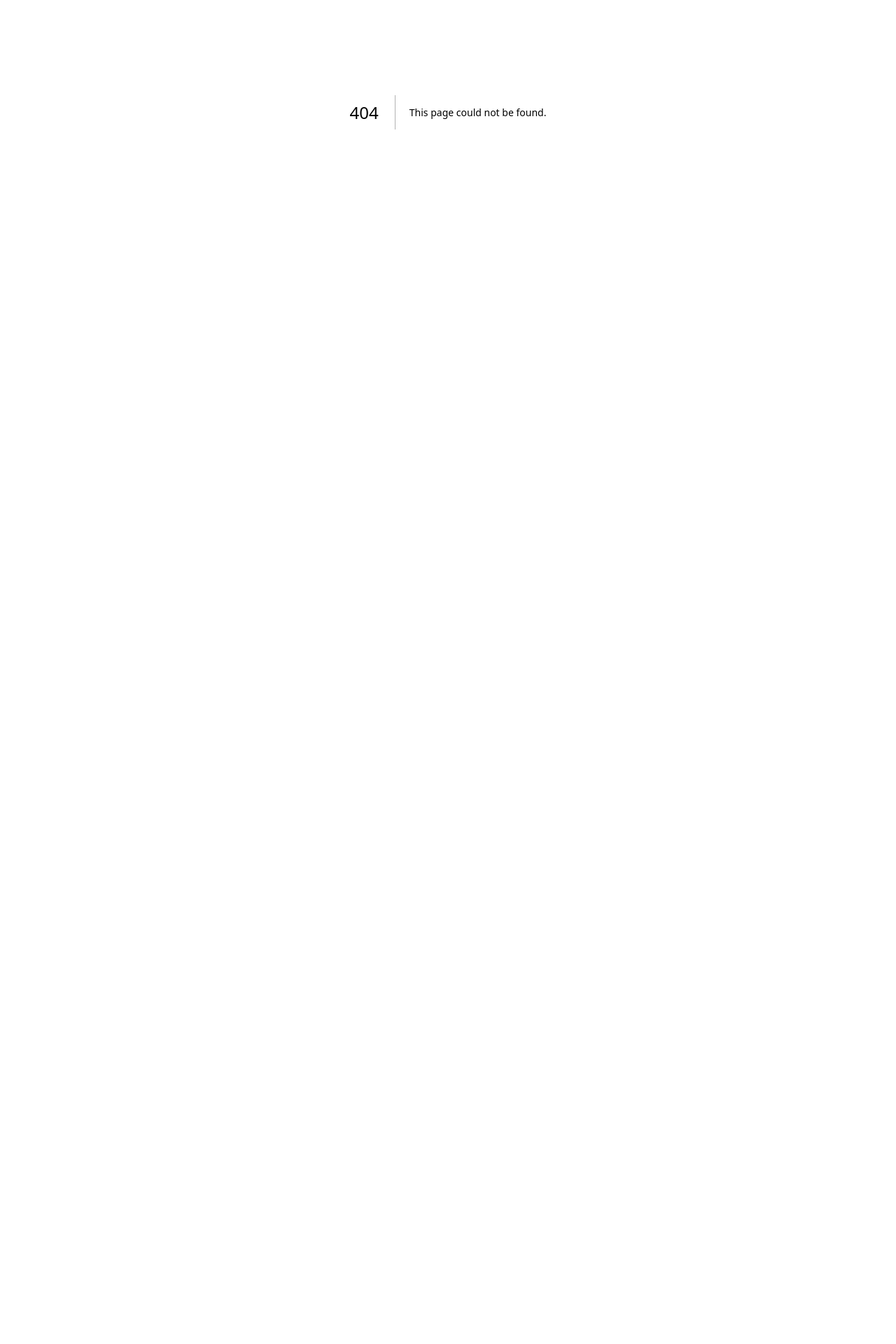
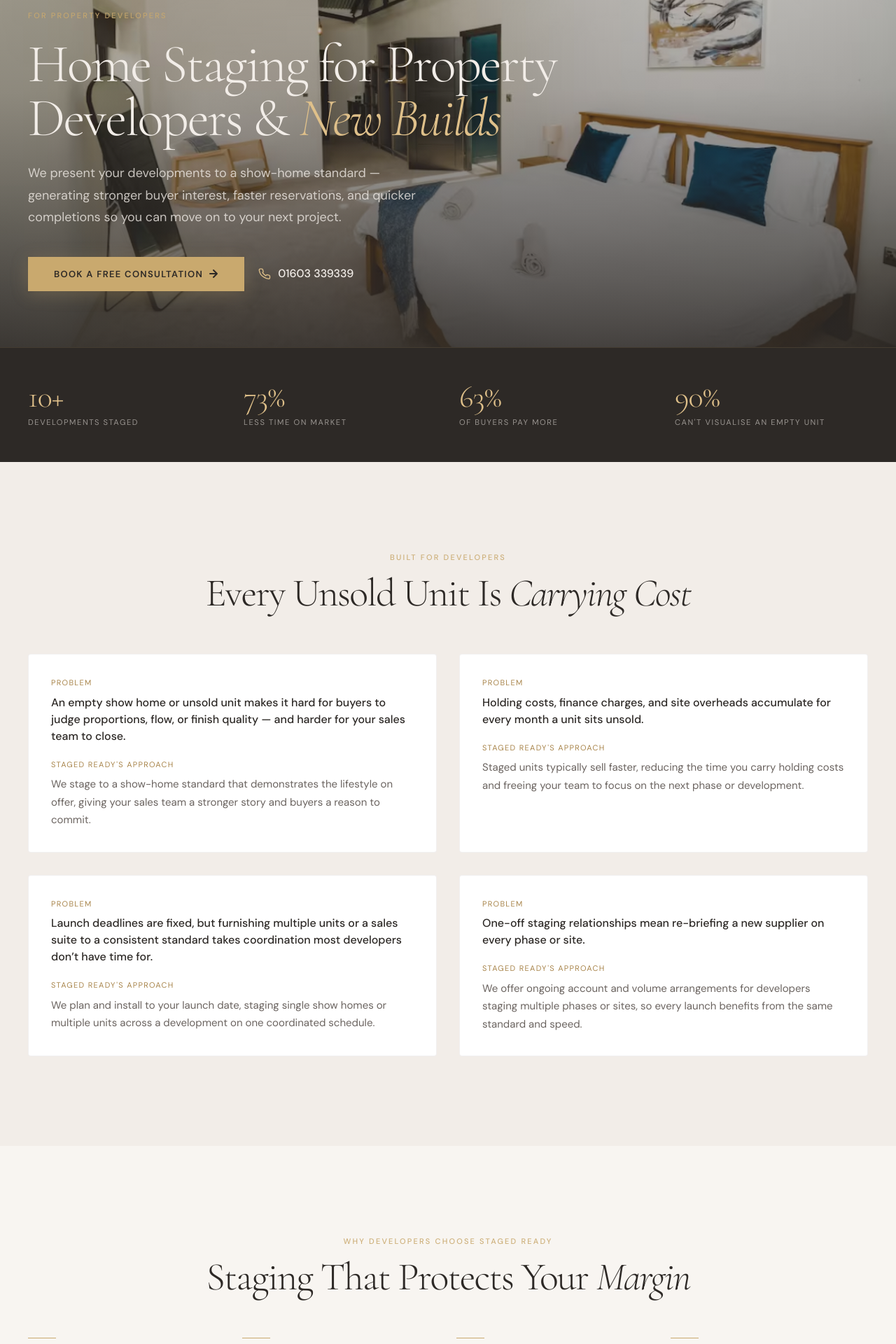
Before and after one commit to vad-cmyk/Staged-Ready-website, a Next.js app: page /developer-home-staging in a window 1280 px wide. Before the commit this address had no page. Shown: the part 240-2160 px from the top of the page at 70% size. Before the commit the page ends 800 px from the top, so only its background shows below. Built offline with nearby package versions, Linux system fonts and the light colour scheme.

Commit message:
Add /developer-home-staging landing page (Phase 3)

```diff
--- /dev/null
+++ b/app/developer-home-staging/page.tsx
@@ -0,0 +1,102 @@
+import type { Metadata } from 'next';
+import Header from '@/components/Header';
+import Footer from '@/components/Footer';
+import Lightbox from '@/components/Lightbox';
+import LandingHero from '@/components/landing/LandingHero';
+import TrustBar from '@/components/landing/TrustBar';
+import ProblemSolution from '@/components/landing/ProblemSolution';
+import Benefits from '@/components/landing/Benefits';
+import ProcessCondensed from '@/components/landing/ProcessCondensed';
+import PortfolioStrip from '@/components/landing/PortfolioStrip';
+import Reviews from '@/components/Reviews';
+import FAQAccordion from '@/components/landing/FAQAccordion';
+import FinalCTA from '@/components/landing/FinalCTA';
+
+export const metadata: Metadata = {
+  title: 'Home Staging for Property Developers & New Builds | Staged Ready',
+  description: 'Show-home standard staging for property developers and new-build sales suites in Norfolk. Sell faster, present to a higher standard, move to your next project sooner.',
+  alternates: { canonical: 'https://stagedready.com/developer-home-staging' },
+  openGraph: {
+    title: 'Home Staging for Property Developers & New Builds',
+    description: 'Show-home standard staging that helps developers sell faster and move to the next project sooner.',
+    url: 'https://stagedready.com/developer-home-staging',
+    images: ['/brand_assets/IMG_1600.jpg'],
+  },
+};
+
+export default function DeveloperHomeStagingPage() {
+  return (
+    <>
+      <Header />
+      <main>
+        <LandingHero
+          eyebrow="For Property Developers"
+          heading={<>Home Staging for Property<br />Developers &amp; <em style={{ fontStyle: 'italic', color: '#DFC08A' }}>New Builds</em></>}
+          subhead="We present your developments to a show-home standard — generating stronger buyer interest, faster reservations, and quicker completions so you can move on to your next project."
+          ctaLabel="Book a Free Consultation"
+          ctaHref="#contact"
+          heroImage="/brand_assets/IMG_1600.jpg"
+        />
+        <TrustBar
+          stats={[
+            { value: '10+', label: 'Developments Staged' },
+            { value: '73%', label: 'Less Time on Market' },
+            { value: '63%', label: 'Of Buyers Pay More' },
+            { value: '90%', label: "Can't Visualise an Empty Unit" },
+          ]}
+        />
+        <ProblemSolution
+          eyebrow="Built for Developers"
+          heading={<>Every Unsold Unit Is <em style={{ fontStyle: 'italic' }}>Carrying Cost</em></>}
+          pairs={[
+            {
+              problem: 'An empty show home or unsold unit makes it hard for buyers to judge proportions, flow, or finish quality — and harder for your sales team to close.',
+              solution: 'We stage to a show-home standard that demonstrates the lifestyle on offer, giving your sales team a stronger story and buyers a reason to commit.',
+            },
+            {
+              problem: 'Holding costs, finance charges, and site overheads accumulate for every month a unit sits unsold.',
+              solution: 'Staged units typically sell faster, reducing the time you carry holding costs and freeing your team to focus on the next phase or development.',
+            },
+            {
+              problem: 'Launch deadlines are fixed, but furnishing multiple units or a sales suite to a consistent standard takes coordination most developers don’t have time for.',
+              solution: 'We plan and install to your launch date, staging single show homes or multiple units across a development on one coordinated schedule.',
+            },
+            {
+              problem: 'One-off staging relationships mean re-briefing a new supplier on every phase or site.',
+              solution: 'We offer ongoing account and volume arrangements for developers staging multiple phases or sites, so every launch benefits from the same standard and speed.',
+            },
+          ]}
+        />
+        <Benefits
+          eyebrow="Why Developers Choose Staged Ready"
+          heading={<>Staging That Protects Your <em style={{ fontStyle: 'italic' }}>Margin</em></>}
+          items={[
+            { title: 'Show-Home Standard', description: 'Every unit is presented to the standard buyers expect from a show home — supporting premium pricing and faster reservations.' },
+            { title: 'Launch-Deadline Ready', description: 'We plan installation around your launch or completion date, including multi-unit developments on a single schedule.' },
+            { title: 'Reduced Holding Costs', description: 'Faster sales mean less time carrying finance and site overheads on unsold stock.' },
+            { title: 'Volume Partnerships', description: 'Ongoing account arrangements for developers staging multiple phases, sites, or show homes per year.' },
+          ]}
+        />
+        <ProcessCondensed heading={<>From Brief to <em style={{ fontStyle: 'italic' }}>Launch Day</em></>} />
+        <PortfolioStrip propertyType="sale" />
+        <Reviews filterService="sale" />
+        <FAQAccordion
+          heading={<>Developer <em style={{ fontStyle: 'italic' }}>FAQs</em></>}
+          items={[
+            { question: 'Can you stage multiple units across a development?', answer: 'Yes — we regularly stage multiple units or an entire phase on one coordinated schedule, keeping presentation consistent across the development.' },
+            { question: 'What turnaround can you offer for a development?', answer: "Turnaround depends on the number of units and access, but we plan installation in advance so staging is complete and ready for your marketing launch or first viewings." },
+            { question: 'Can you work to a fixed launch deadline?', answer: 'Yes — tell us your launch date as early as possible and we will plan the design, procurement, and installation schedule to be ready in time.' },
+            { question: 'Do you stage show homes?', answer: 'Yes — show-home staging to a premium standard is one of our core services for developers, designed to demonstrate lifestyle and support your sales team.' },
+            { question: 'Do you offer account or volume arrangements?', answer: 'Yes — for developers staging multiple phases, sites, or show homes per year, we offer ongoing account arrangements with consistent pricing and priority scheduling.' },
+          ]}
+        />
+        <FinalCTA
+          heading={<>Ready to Stage Your<br /><em style={{ fontStyle: 'italic', color: '#DFC08A' }}>Next Development?</em></>}
+          subhead="Tell us about your development and launch timeline and we'll provide a free consultation and tailored proposal."
+        />
+      </main>
+      <Footer />
+      <Lightbox />
+    </>
+  );
+}
```
